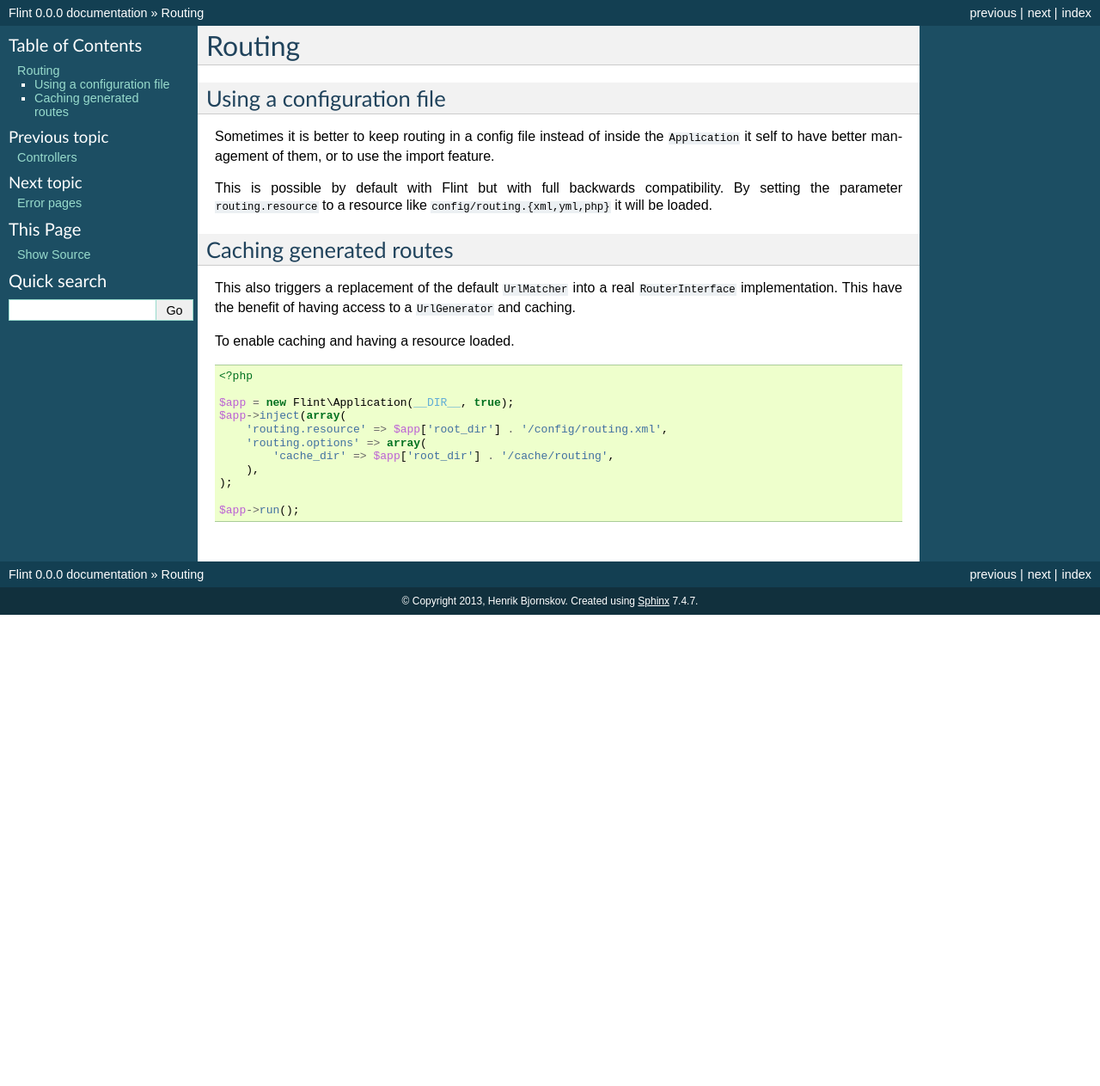
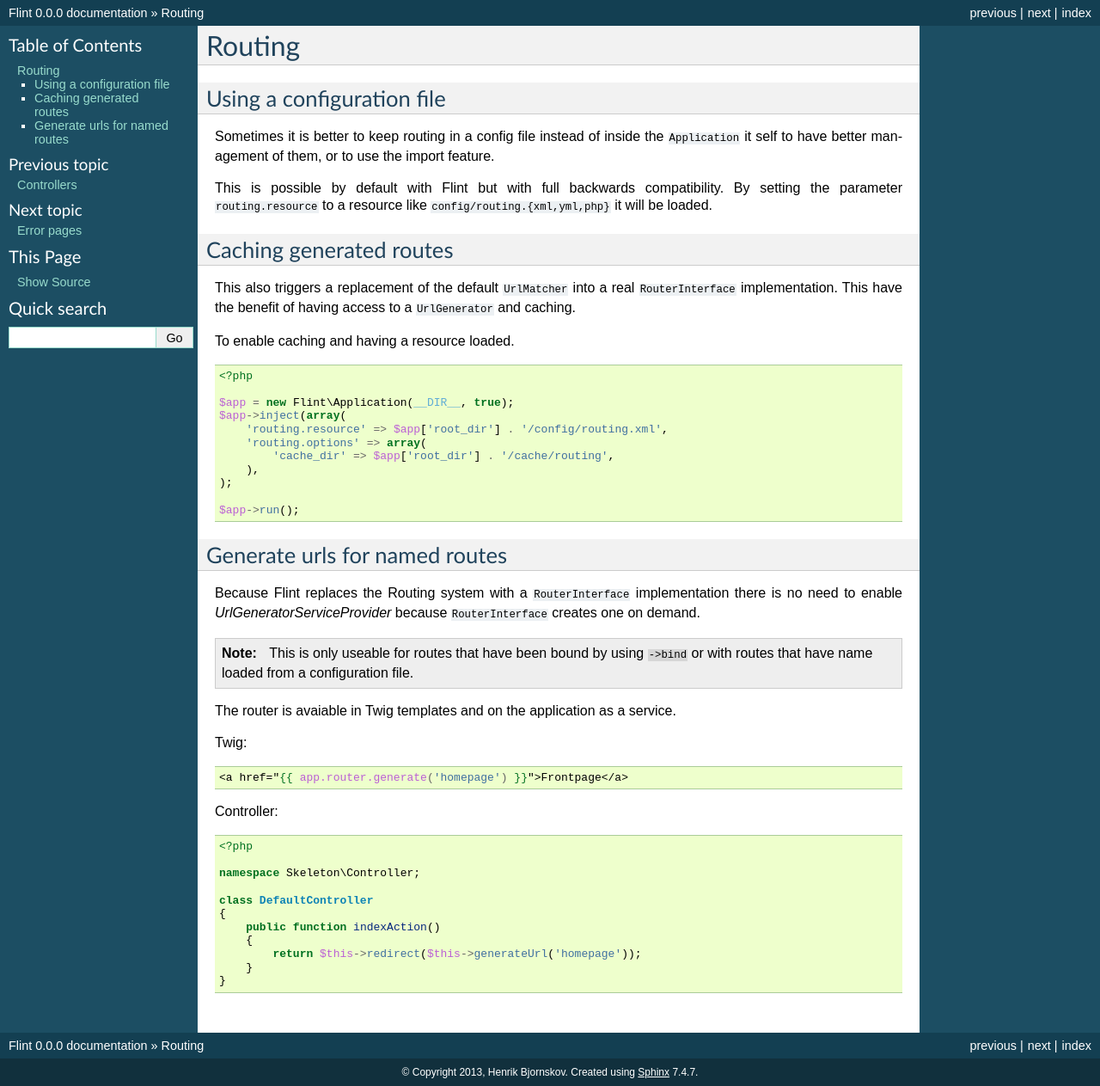
Before and after one commit to flint/flint, a Sphinx documentation site: the page built from docs/routing.rst, in a window 1280 px wide. Shown: the whole page at 86% size. Built offline with Sphinx 7.4.7, drawn with Linux system fonts in a browser that asks for light colours; before the commit the page ends 900 px from its top, so only the background shows below that.

Commit message:
add generateUrl and docs for generating urls in controller and templates

```diff
--- a/docs/routing.rst
+++ b/docs/routing.rst
@@ -31,3 +31,38 @@ To enable caching and having a resource loaded.
     );
 
     $app->run();
+
+Generate urls for named routes
+------------------------------
+
+Because Flint replaces the Routing system with a ``RouterInterface`` implementation there is no
+need to enable `UrlGeneratorServiceProvider` because ``RouterInterface`` creates one on demand.
+
+.. note::
+
+    This is only useable for routes that have been bound by using ``->bind`` or with routes that have
+    name loaded from a configuration file.
+
+The router is avaiable in Twig templates and on the application as a service.
+
+Twig:
+
+.. code-block:: jinja
+
+    <a href="{{ app.router.generate('homepage') }}">Frontpage</a>
+
+Controller:
+
+.. code-block:: php
+
+    <?php
+
+    namespace Skeleton\Controller;
+
+    class DefaultController
+    {
+        public function indexAction()
+        {
+            return $this->redirect($this->generateUrl('homepage'));
+        }
+    }
```
Also changed, not shown: 1 other file.
